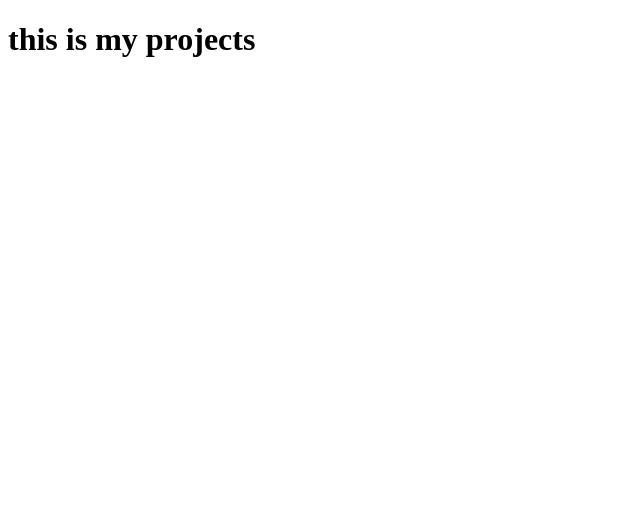
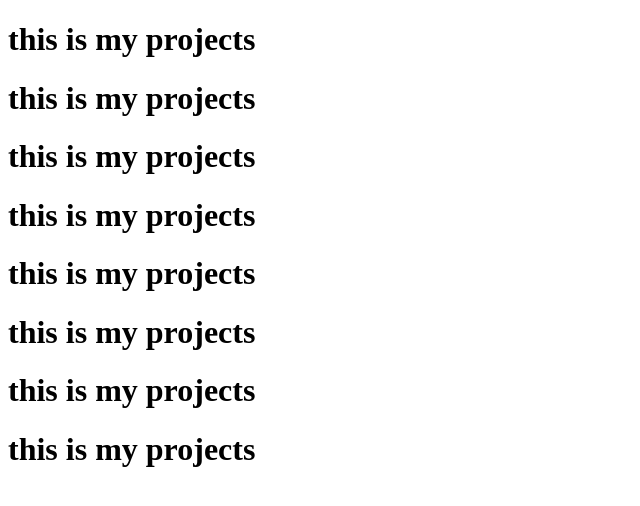
Before and after one commit to Yaminriyad/green-grocery-mart, a plain HTML site: page yamin.html in a window 1280 px wide. Shown: the whole page, without its empty margins (0-640 px from the left). Drawn offline with Linux system fonts and the light colour scheme.

Commit message:
secunt commit

```diff
--- a/yamin.html
+++ b/yamin.html
@@ -7,5 +7,12 @@
 </head>
 <body>
     <h1>this is my projects</h1>
+    <h1>this is my projects</h1>
+    <h1>this is my projects</h1>
+    <h1>this is my projects</h1>
+    <h1>this is my projects</h1>
+    <h1>this is my projects</h1>
+    <h1>this is my projects</h1>
+    <h1>this is my projects</h1>
 </body>
 </html>
```
